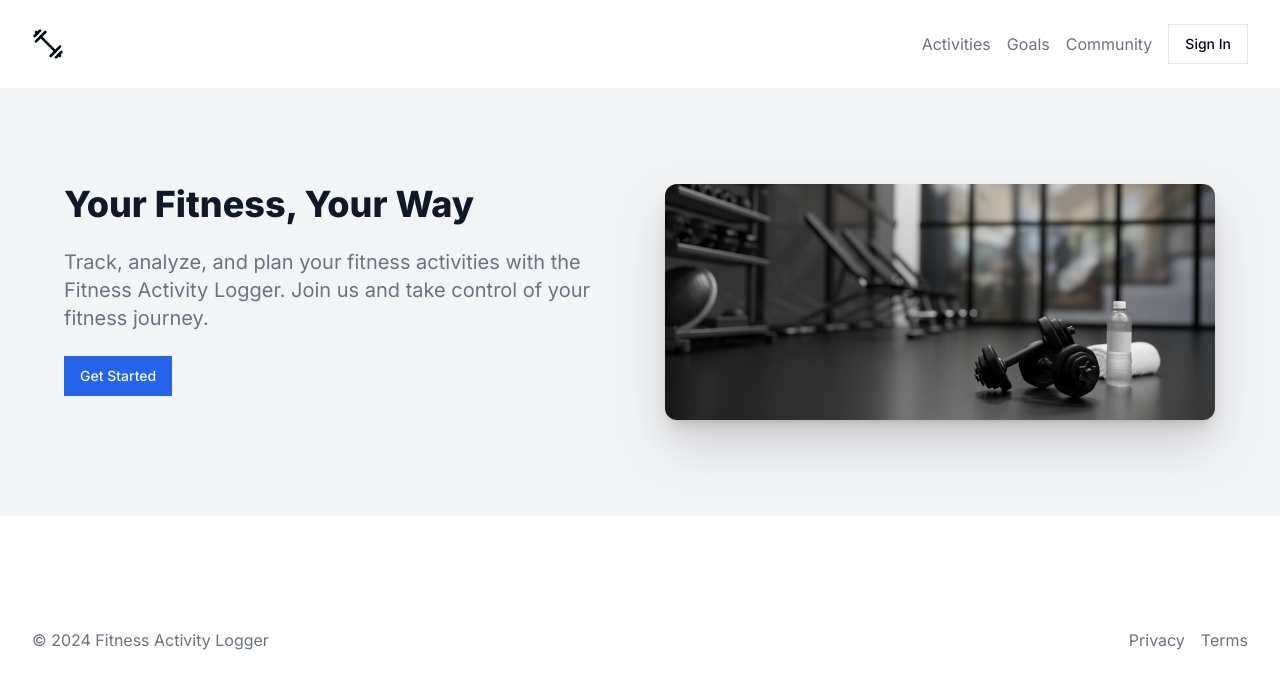
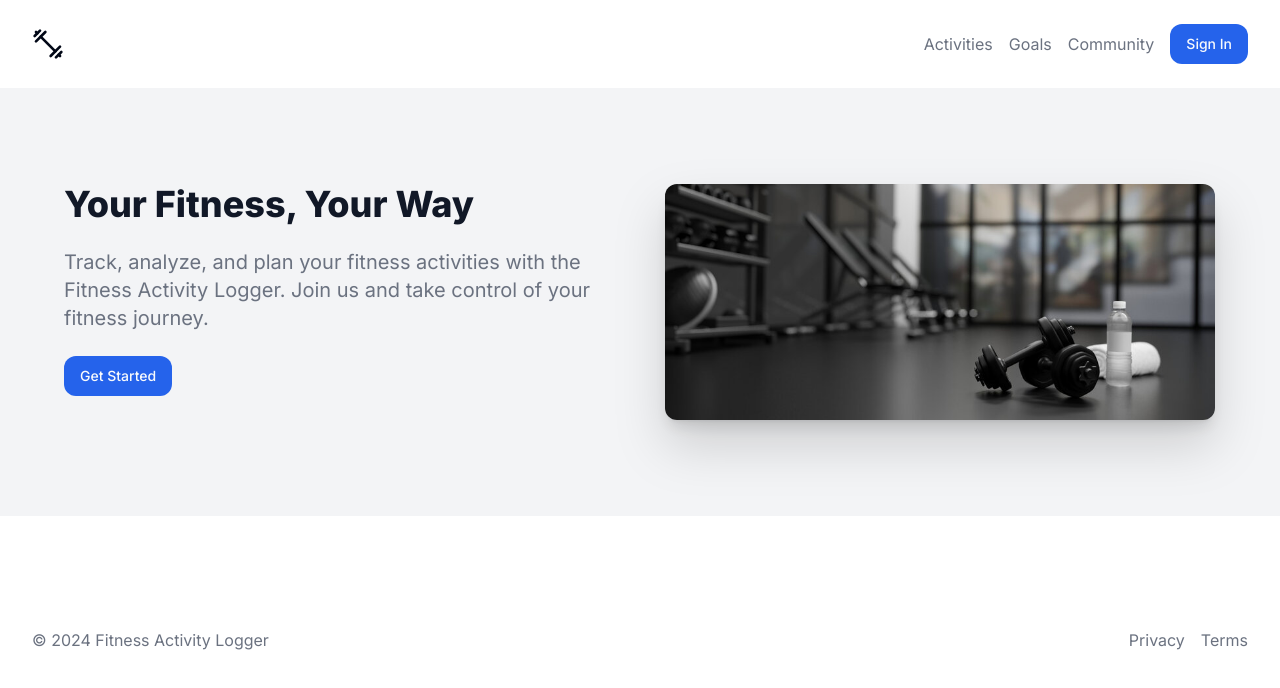
Before and after one commit to eeturonkko/fitness-activity-logger, a Next.js app: page / in a window 1280 px wide. Shown: the top 688 px of the page. Built offline with nearby package versions, Linux system fonts and the light colour scheme.

Commit message:
style: button shape changed

```diff
--- a/components/ui/header.tsx
+++ b/components/ui/header.tsx
@@ -29,7 +29,7 @@ export default function Header() {
           >
             Community
           </Link>
-          <Button variant="outline">Sign In</Button>
+          <Button className="rounded-xl">Sign In</Button>
         </div>
       </div>
     </header>
--- a/components/ui/hero-section.tsx
+++ b/components/ui/hero-section.tsx
@@ -15,7 +15,7 @@ export default function HeroSection() {
               Track, analyze, and plan your fitness activities with the Fitness
               Activity Logger. Join us and take control of your fitness journey.
             </p>
-            <Button>Get Started</Button>
+            <Button className="rounded-xl">Get Started</Button>
           </div>
           <div className="flex justify-center items-center">
             <Image
@@ -23,7 +23,6 @@ export default function HeroSection() {
               className="rounded-xl shadow-lg drop-shadow-2xl"
               src={HeroPicture}
               placeholder="blur"
-              //objectFit="cover"
               width="550"
             />
           </div>
```
